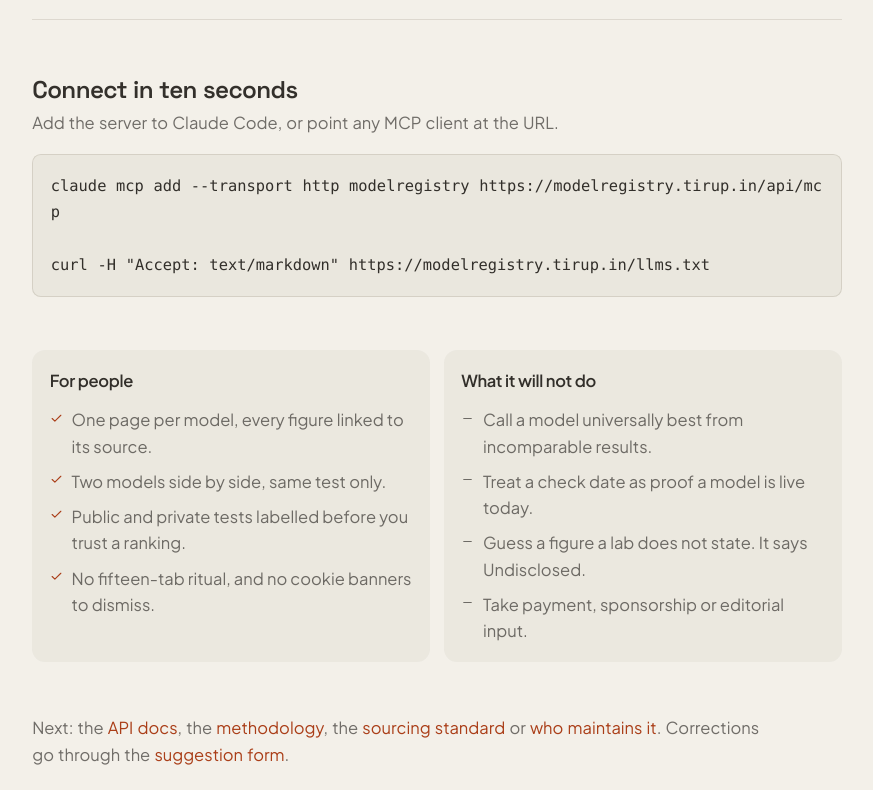
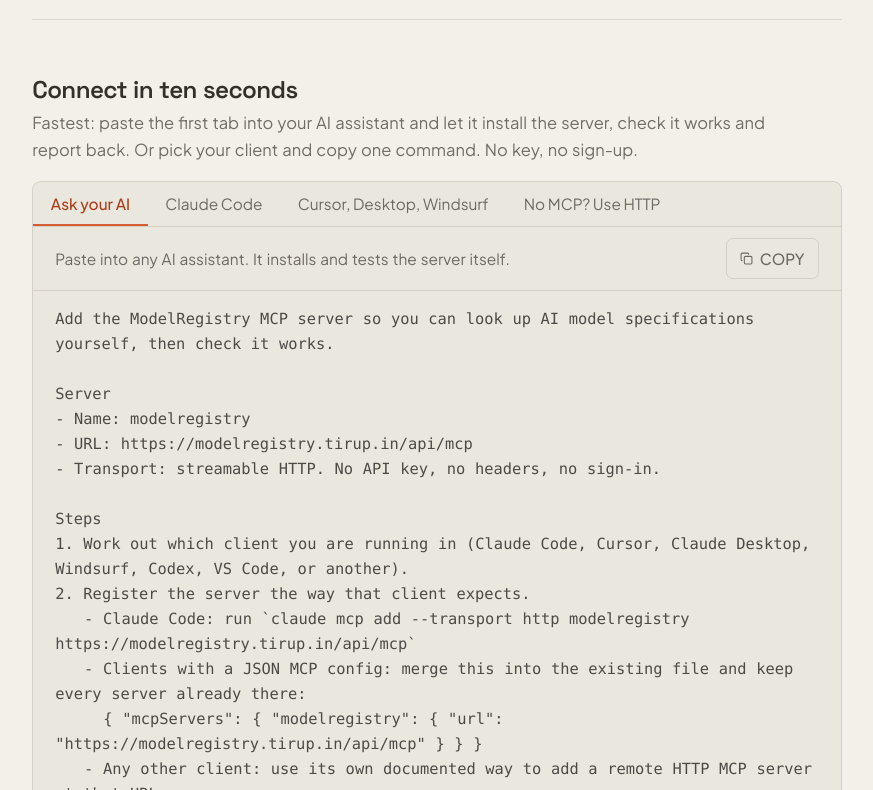
Before and after one commit to TirupMehta/ModelRegistry, a Next.js app: page /why in a window 1280 px wide. Shown: the part 1230-2020 px from the top of the page, without its empty margins (199-1072 px from the left). Built offline with nearby package versions, Linux system fonts and the light colour scheme.

Commit message:
feat: tabbed MCP connect kit with a self-install prompt on /why

```diff
--- a/app/why/page.tsx
+++ b/app/why/page.tsx
@@ -2,6 +2,7 @@ import type { Metadata } from "next"
 import Link from "next/link"
 import { ArrowLeft, Check, Minus } from "lucide-react"
 import Header from "@/components/header"
+import ConnectKit, { type ConnectTab } from "@/components/connect-kit"
 import { modelsData } from "@/data/models"
 import { datasetRevision } from "@/data/revision"
 import { CORE_KEYWORDS, WEBSITE_ID } from "@/lib/entities"
@@ -40,6 +41,71 @@ function A({ href, children }: { href: string; children: React.ReactNode }) {
     <Link href={href} className={linkClass}>{children}</Link>
   )
 }
+
+const MCP_URL = `${SITE_URL}/api/mcp`
+
+const AGENT_PROMPT = `Add the ModelRegistry MCP server so you can look up AI model specifications yourself, then check it works.
+
+Server
+- Name: modelregistry
+- URL: ${MCP_URL}
+- Transport: streamable HTTP. No API key, no headers, no sign-in.
+
+Steps
+1. Work out which client you are running in (Claude Code, Cursor, Claude Desktop, Windsurf, Codex, VS Code, or another).
+2. Register the server the way that client expects.
+   - Claude Code: run \`claude mcp add --transport http modelregistry ${MCP_URL}\`
+   - Clients with a JSON MCP config: merge this into the existing file and keep every server already there:
+     { "mcpServers": { "modelregistry": { "url": "${MCP_URL}" } } }
+   - Any other client: use its own documented way to add a remote HTTP MCP server at that URL.
+3. Ask me before editing a config file outside this project, and tell me if the client needs a restart or reload.
+4. Verify: call the get_health tool and tell me the datasetVersion it returns. If the new tools are not available in this session yet, say so, then fetch ${SITE_URL}/llms.txt with the header "Accept: text/markdown" as a fallback.
+
+How to use it afterwards
+- Use get_model(id) for one model, list_models(company=...) to find an id, list_labs() for laboratories, and get_changes(since) for what changed.
+- Cite the model page URL and the datasetVersion with every figure.
+- A figure written as "Undisclosed" is undisclosed. Never fill it in from memory.
+- A last-verified date is when a source was reviewed, not proof a model is live today.`
+
+const CONNECT_TABS: ConnectTab[] = [
+  {
+    id: "ai",
+    label: "Ask your AI",
+    hint: "Paste into any AI assistant. It installs and tests the server itself.",
+    text: AGENT_PROMPT,
+  },
+  {
+    id: "claude-code",
+    label: "Claude Code",
+    hint: "One command, then ask a question about any model.",
+    text: `claude mcp add --transport http modelregistry ${MCP_URL}`,
+  },
+  {
+    id: "json",
+    label: "Cursor, Desktop, Windsurf",
+    hint: "Merge into mcp.json or your client's MCP config, keeping existing servers.",
+    text: `{
+  "mcpServers": {
+    "modelregistry": {
+      "url": "${MCP_URL}"
+    }
+  }
+}`,
+  },
+  {
+    id: "http",
+    label: "No MCP? Use HTTP",
+    hint: "Plain Markdown and JSON work from any script or agent.",
+    text: `# the short map of the site, as Markdown
+curl -H "Accept: text/markdown" ${SITE_URL}/llms.txt
+
+# any page as Markdown
+curl -H "Accept: text/markdown" ${SITE_URL}/models/<model-id>
+
+# JSON API (contract at ${SITE_URL}/openapi.json)
+curl ${SITE_URL}/api/v1/models`,
+  },
+]
 
 const WAYS = [
   {
@@ -194,12 +260,13 @@ export default function WhyPage() {
         </div>
 
         <h2 className={h2}>Connect in ten seconds</h2>
-        <p className={lede}>Add the server to Claude Code, or point any MCP client at the URL.</p>
-        <pre className="well p-4 mb-12 whitespace-pre-wrap break-all font-mono text-small text-fg-strong leading-6">
-{`claude mcp add --transport http modelregistry ${SITE_URL}/api/mcp
-
-curl -H "Accept: text/markdown" ${SITE_URL}/llms.txt`}
-        </pre>
+        <p className={lede}>
+          Fastest: paste the first tab into your AI assistant and let it install the server, check
+          it works and report back. Or pick your client and copy one command. No key, no sign-up.
+        </p>
+        <div className="mb-12">
+          <ConnectKit tabs={CONNECT_TABS} />
+        </div>
 
         <div className="grid grid-cols-1 sm:grid-cols-2 gap-3 mb-12">
           <div className="tile p-4">
--- /dev/null
+++ b/components/connect-kit.tsx
@@ -0,0 +1,87 @@
+"use client"
+
+import { useRef, useState } from "react"
+import CopyButton from "./copy-button"
+
+export interface ConnectTab {
+  id: string
+  label: string
+  /** One line saying when to pick this tab. */
+  hint: string
+  /** The text to copy. */
+  text: string
+}
+
+const copyClass =
+  "border border-black/10 dark:border-white/[0.08] text-fg-muted hover:border-accent/50 hover:text-accent-ink min-h-8"
+
+/**
+ * Tabbed install snippets. Arrow keys, Home and End move between tabs, and the
+ * snippet stays selectable text if scripts are slow to arrive.
+ */
+export default function ConnectKit({ tabs }: { tabs: ConnectTab[] }) {
+  const [active, setActive] = useState(tabs[0]?.id)
+  const refs = useRef<Record<string, HTMLButtonElement | null>>({})
+  const current = tabs.find((t) => t.id === active) ?? tabs[0]
+  if (!current) return null
+
+  function onKeyDown(e: React.KeyboardEvent, index: number) {
+    const last = tabs.length - 1
+    const next =
+      e.key === "ArrowRight" ? (index + 1) % tabs.length
+      : e.key === "ArrowLeft" ? (index - 1 + tabs.length) % tabs.length
+      : e.key === "Home" ? 0
+      : e.key === "End" ? last
+      : -1
+    if (next < 0) return
+    e.preventDefault()
+    setActive(tabs[next].id)
+    refs.current[tabs[next].id]?.focus()
+  }
+
+  return (
+    <div className="well overflow-hidden">
+      <div role="tablist" aria-label="Install method" className="flex overflow-x-auto rule-b [scrollbar-width:none]">
+        {tabs.map((t, i) => {
+          const selected = t.id === current.id
+          return (
+            <button
+              key={t.id}
+              ref={(el) => {
+                refs.current[t.id] = el
+              }}
+              role="tab"
+              type="button"
+              id={`connect-tab-${t.id}`}
+              aria-selected={selected}
+              aria-controls={`connect-panel-${t.id}`}
+              tabIndex={selected ? 0 : -1}
+              onClick={() => setActive(t.id)}
+              onKeyDown={(e) => onKeyDown(e, i)}
+              className={`shrink-0 cursor-pointer whitespace-nowrap px-4 py-2.5 text-small font-sans transition-colors ${
+                selected
+                  ? "text-accent-ink font-medium shadow-[inset_0_-2px_0_var(--accent)]"
+                  : "text-fg-muted hover:text-fg-strong"
+              }`}
+            >
+              {t.label}
+            </button>
+          )
+        })}
+      </div>
+      <div
+        role="tabpanel"
+        id={`connect-panel-${current.id}`}
+        aria-labelledby={`connect-tab-${current.id}`}
+      >
+        <div className="flex flex-wrap items-center justify-between gap-2 px-4 sm:px-5 py-2.5 rule-b">
+          <p className="text-small font-sans text-fg-muted">{current.hint}</p>
+          <CopyButton text={current.text} label="COPY" className={copyClass} />
+        </div>
+        <pre className="px-4 sm:px-5 py-3.5 text-small font-mono leading-relaxed text-fg whitespace-pre-wrap break-words">
+          {current.text}
+        </pre>
+      </div>
+    </div>
+  )
+}
--- a/lib/markdown.ts
+++ b/lib/markdown.ts
@@ -452,6 +452,15 @@ No account and no key:
 - ${SITE_URL}/openapi.json for the JSON API contract.
 - Dated changelogs at ${SITE_URL}/changelog, with RSS and JSON Feed, so a client
   can fetch only what changed.
+
+## Connect
+
+Claude Code: claude mcp add --transport http modelregistry ${SITE_URL}/api/mcp
+
+Other MCP clients (merge into the client's MCP config):
+{ "mcpServers": { "modelregistry": { "url": "${SITE_URL}/api/mcp" } } }
+
+Then call get_health to confirm the connection and read datasetVersion.
 
 ## Scale
 
```
